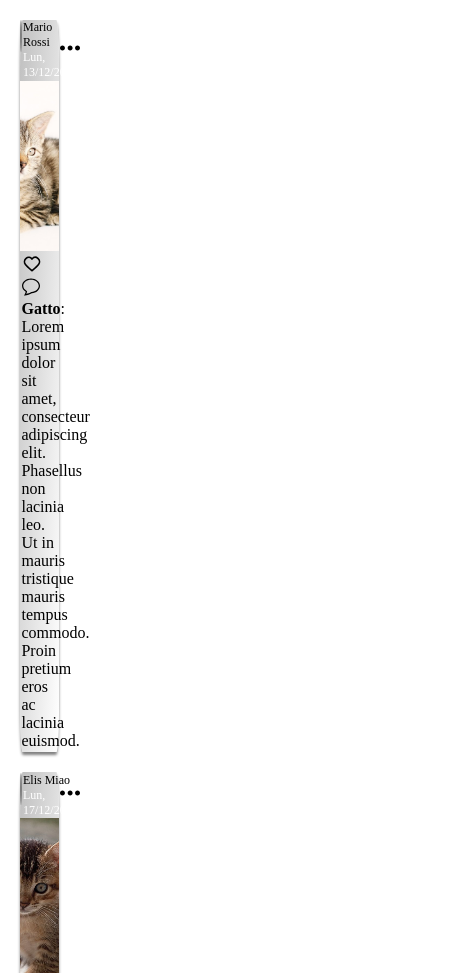
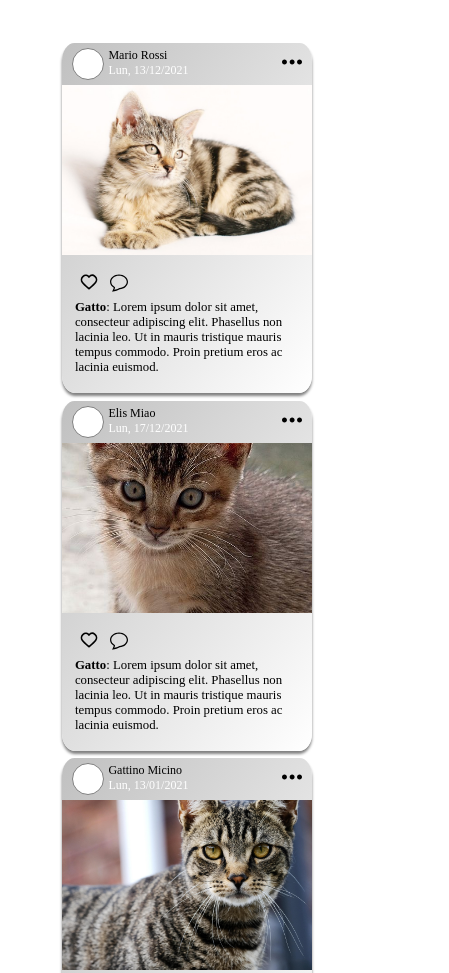
Before and after one commit to MartaFerraris/esercizi-CSS, a plain HTML site: page MediaQueries/index.html in a window 390 px wide. Shown: the top 973 px of the page, 449 px wide, since content can reach past the window. Drawn offline with Linux system fonts and the light colour scheme.

Commit message:
exercise: complete

```diff
--- a/MediaQueries/index.html
+++ b/MediaQueries/index.html
@@ -8,6 +8,7 @@
     <link href="style.css" rel="stylesheet" type="text/css">
 </head>
 <body>
+    <main class="three-cards">
         <section class="card">
             <header>
                 <div class="circle-data">
@@ -146,5 +147,6 @@
                 </p>
             </footer>
         </section>
+    </main>
 </body>
 </html>
--- a/MediaQueries/style.css
+++ b/MediaQueries/style.css
@@ -1,16 +1,57 @@
 * {
     padding: 0;
     margin: 0;
+}
+
+@media screen and (max-width: 375px) {
+    body {
+        display: flex;
+        flex-direction: column;
+        height: 100%;
+    }
+
+    main.three-cards {
+        flex-direction: column;
+        align-items: center;
+        justify-content: space-around;
+    }
+}
+
+@media screen and (max-width: 768px) and (orientation: portrait) {
+    body {
+            height: 100%;
+            margin-left: 15%;
+            margin-top: 10%;
+    }
+
+    main.three-cards {
+            flex-wrap: wrap;
+            justify-content: flex-start;
+    }
+}
+
+body {
+    width: 100vw;
+    height: 75vh;
+}
+
+.three-cards {
+    display: flex;
+    flex-direction: row;
+    justify-content: center;
+    align-items: center;
+    height: 100%;
+    width: 100%;
 }
 
 .card {
     display: flex;
     flex-direction: column;
     box-shadow: 0px 3px 3px gray;
-    width: 10%;
-    height: 40%;
-    border-radius: 7%;
-    margin: 5%;
+    width: 250px;
+    height: 350px;
+    border-radius: 5%;
+    margin: 1%;
     background-image: linear-gradient(to bottom right, silver, white);
 }
 
@@ -25,7 +66,7 @@ header {
     display: flex;
     flex-direction: row;
     width: 100%;
-    margin: 2%;
+    margin: 2% 4%;
 }
 
 .circle-img {
@@ -42,7 +83,7 @@ header {
 }
 
 .svg-header {
-    margin-right: 2%;
+    margin-right: 4%;
 }
 
 img {
@@ -65,3 +106,9 @@ footer {
 .svg-footer svg:first-child {
     margin-right: 3%;
 }
+
+p {
+    font-size: 0.8rem;
+    width: fit-content;
+    block-size: fit-content;
+}
```
Lines whose indentation alone changed are shown as unchanged.
